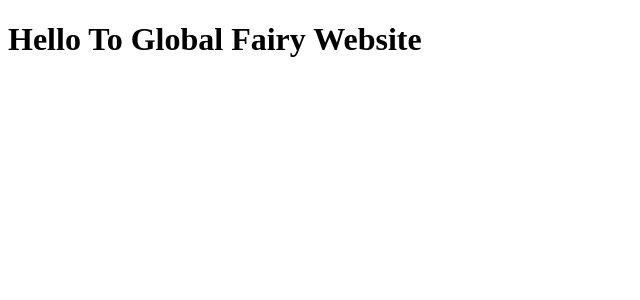
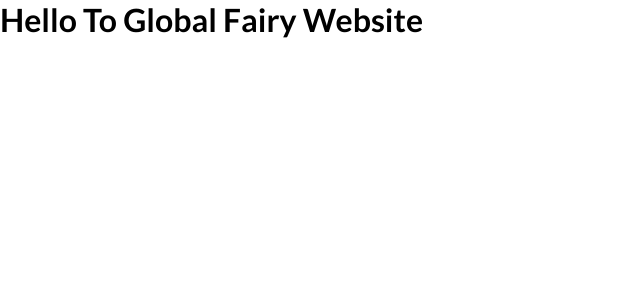
Before and after one commit to YahyaNashar22/Global-Fairy-front-end, a React (Create React App) app in the folder global-fairy/: page /home in a window 1280 px wide. Shown: the top 300 px of the page, without its empty margins (0-640 px from the left). Built offline with nearby package versions, Linux system fonts and the light colour scheme.

Commit message:
Add db and layout folder

```diff
--- a/global-fairy/src/App.css
+++ b/global-fairy/src/App.css
@@ -0,0 +1,36 @@
+/* Google Fonts */
+@import url('https://fonts.googleapis.com/css2?family=Lato:ital,wght@0,100;0,300;0,400;0,700;0,900;1,100;1,300;1,400;1,700;1,900&display=swap');
+
+:root {
+    --main-font-family: 'Lato', sans-serif;
+    --black-color: #000000;
+    --black-60: rgba(255, 255, 255, 0.6)
+    --white-color: #FFFFFF
+    --linen-color: #F3EBE1;
+    --magenta-dye-color: #D81A84;
+    --murrey-color: #85255B;
+    --rose-background-color: #F9F1E8;
+    --teal-color: #378184;
+    --thulian-pink: #D96093;
+    --wenge: #534B50;
+    --input-color-background: #F5F5F5;
+    --padding-section: 50px;
+}
+
+body {
+    font-family: var(--main-font-family);
+}
+
+* {
+    padding: 0;
+    margin: 0;
+    box-sizing: border-box;
+}
+
+ul {
+    list-style: none;
+}
+
+a {
+    text-decoration: none;
+}
--- /dev/null
+++ b/global-fairy/src/components/Search/Search.js
@@ -0,0 +1,12 @@
+import React from 'react'
+import "./Search.module.css"
+
+const Search = () => {
+    return(
+        <div>
+
+        </div>
+    )
+}
+
+export default Search;
--- a/global-fairy/src/components/Header/Header.js
+++ b/global-fairy/src/layout/Header/Header.js
@@ -1,10 +1,12 @@
 import React from "react";
+import Search from '../../components/Search/Search'
 import './Header.module.css';
 
 const Header = () => {
     return(
         <div>
             <h1>Hello To Global Fairy Website</h1>
+            <Search />
         </div>
     )
 }
--- a/global-fairy/src/pages/Home/Home.js
+++ b/global-fairy/src/pages/Home/Home.js
@@ -1,4 +1,4 @@
-import Header from "../../components/Header/Header"
+import Header from "../../layout/Header/Header"
 import "./Home.module.css"
 
 const Home = () => {
```
Also changed, not shown: global-fairy/src/layout/Footer/Footer.js (added, +12 -0 lines), global-fairy/src/components/Search/Search.module.css (added), global-fairy/src/db/productsData.js (added), global-fairy/src/db/userData.js (added), global-fairy/src/layout/Footer/Footer.module.css (added), global-fairy/src/layout/Header/Header.module.css (added).
